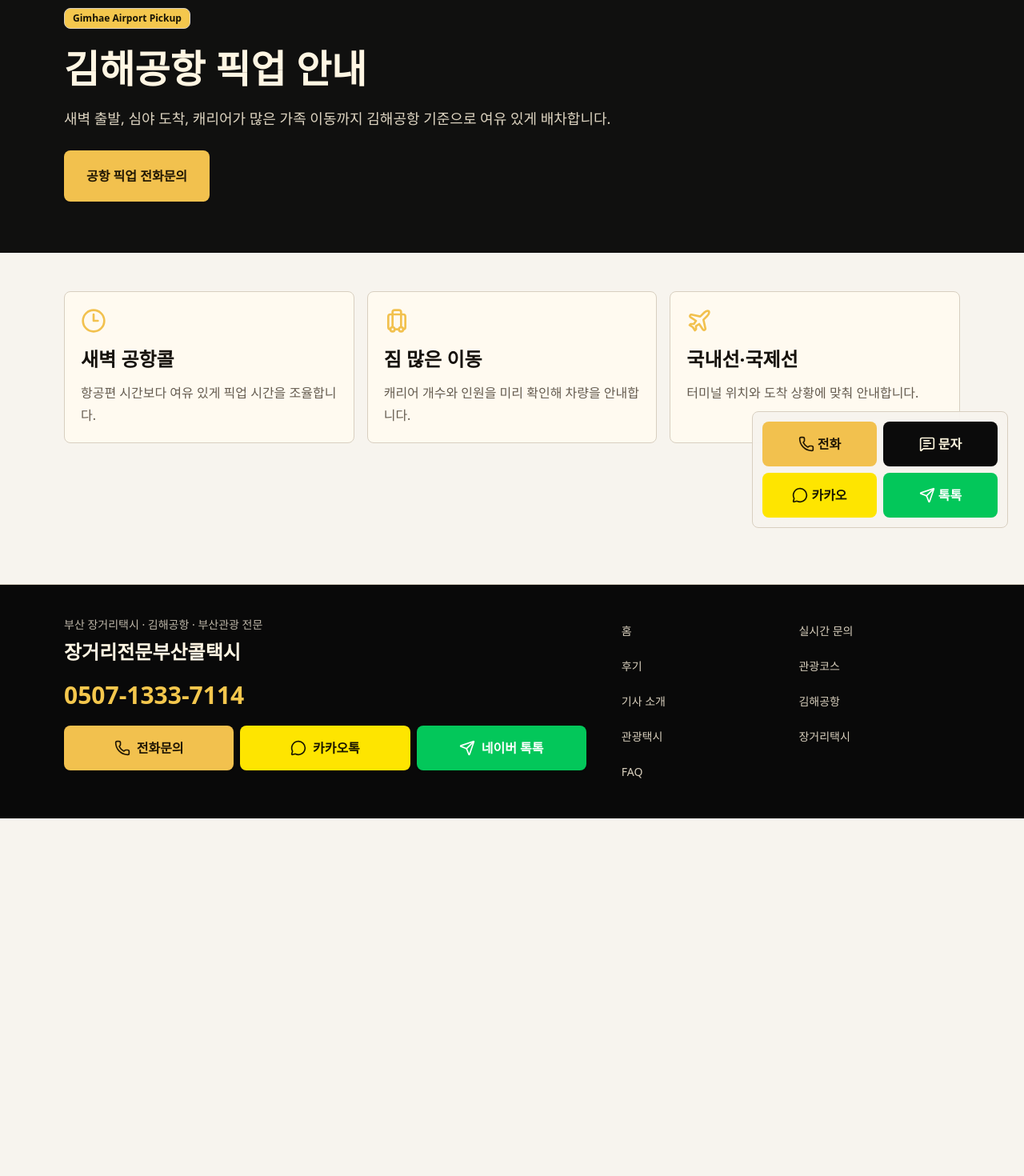
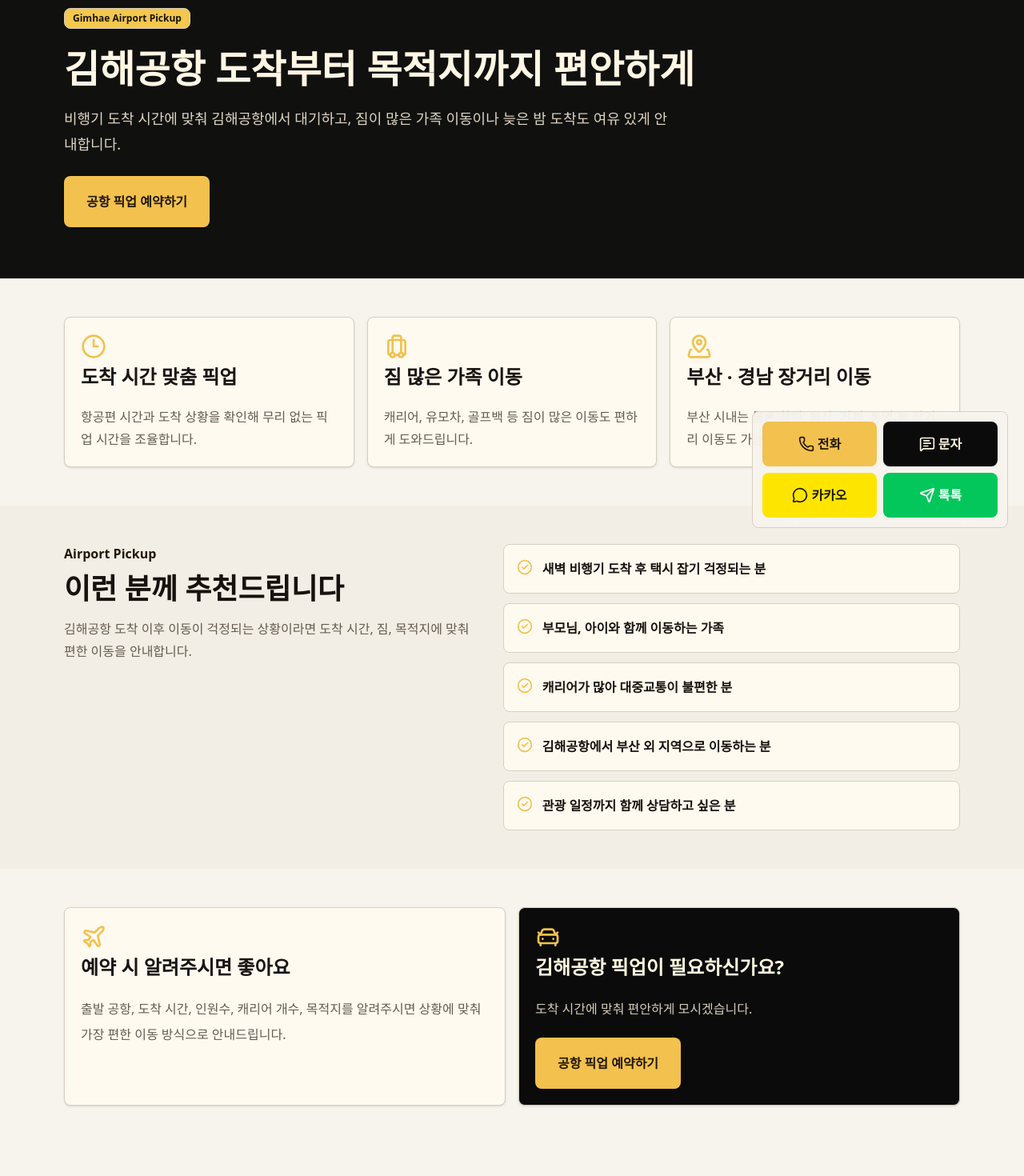
Before and after one commit to jintel5555/busan-calltaxi-homepage, a Next.js app: page /gimhae-airport-pickup in a window 1280 px wide. Shown: the part 120-1590 px from the top of the page at 80% size. Before the commit the page ends 1143 px from the top, so only its background shows below. Built offline with nearby package versions, Linux system fonts and the light colour scheme; no server answers.

Commit message:
Update Gimhae airport pickup detail page

```diff
--- a/app/gimhae-airport-pickup/page.tsx
+++ b/app/gimhae-airport-pickup/page.tsx
@@ -1,42 +1,123 @@
 import type { Metadata } from "next";
-import { Clock3, Luggage, Plane } from "lucide-react";
+import { CarFront, CheckCircle2, Clock3, Luggage, MapPinned, Plane } from "lucide-react";
 import { PageHero } from "@/components/sections/page-hero";
 import { Button } from "@/components/ui/button";
+import { Card, CardContent, CardHeader, CardTitle } from "@/components/ui/card";
 import { siteConfig } from "@/lib/site";
 
 export const metadata: Metadata = {
   title: "김해공항 픽업 안내",
-  description: "김해공항택시, 부산공항픽업, 새벽 공항콜 예약 안내. 부산 전 지역에서 김해공항 이동 상담."
+  description: "김해공항택시, 부산공항픽업, 새벽 공항콜 예약 안내. 가족 이동과 부산·경남 장거리 이동 상담."
 };
+
+const pickupCards = [
+  {
+    icon: Clock3,
+    title: "도착 시간 맞춤 픽업",
+    text: "항공편 시간과 도착 상황을 확인해 무리 없는 픽업 시간을 조율합니다."
+  },
+  {
+    icon: Luggage,
+    title: "짐 많은 가족 이동",
+    text: "캐리어, 유모차, 골프백 등 짐이 많은 이동도 편하게 도와드립니다."
+  },
+  {
+    icon: MapPinned,
+    title: "부산 · 경남 장거리 이동",
+    text: "부산 시내는 물론 창원, 울산, 거제, 통영 등 장거리 이동도 가능합니다."
+  }
+];
+
+const recommendedFor = [
+  "새벽 비행기 도착 후 택시 잡기 걱정되는 분",
+  "부모님, 아이와 함께 이동하는 가족",
+  "캐리어가 많아 대중교통이 불편한 분",
+  "김해공항에서 부산 외 지역으로 이동하는 분",
+  "관광 일정까지 함께 상담하고 싶은 분"
+];
 
 export default function GimhaeAirportPickupPage() {
   return (
     <>
       <PageHero
         eyebrow="Gimhae Airport Pickup"
-        title="김해공항 픽업 안내"
-        description="새벽 출발, 심야 도착, 캐리어가 많은 가족 이동까지 김해공항 기준으로 여유 있게 배차합니다."
+        title="김해공항 도착부터 목적지까지 편안하게"
+        description="비행기 도착 시간에 맞춰 김해공항에서 대기하고, 짐이 많은 가족 이동이나 늦은 밤 도착도 여유 있게 안내합니다."
       >
         <Button asChild size="xl" variant="accent">
-          <a href={siteConfig.phoneHref}>공항 픽업 전화문의</a>
+          <a href={siteConfig.kakaoChatUrl} target="_blank" rel="noreferrer">
+            공항 픽업 예약하기
+          </a>
         </Button>
       </PageHero>
+
       <section className="py-12">
         <div className="mx-auto grid max-w-6xl gap-4 px-4 md:grid-cols-3">
-          {[
-            { icon: Clock3, title: "새벽 공항콜", text: "항공편 시간보다 여유 있게 픽업 시간을 조율합니다." },
-            { icon: Luggage, title: "짐 많은 이동", text: "캐리어 개수와 인원을 미리 확인해 차량을 안내합니다." },
-            { icon: Plane, title: "국내선·국제선", text: "터미널 위치와 도착 상황에 맞춰 안내합니다." }
-          ].map((item) => {
+          {pickupCards.map((item) => {
             const Icon = item.icon;
             return (
-              <div key={item.title} className="rounded-lg border bg-card p-5">
-                <Icon className="size-8 text-accent" />
-                <h2 className="mt-4 text-2xl font-black">{item.title}</h2>
-                <p className="mt-3 leading-7 text-muted-foreground">{item.text}</p>
-              </div>
+              <Card key={item.title}>
+                <CardHeader>
+                  <Icon className="size-8 text-accent" />
+                  <CardTitle className="text-2xl font-black">{item.title}</CardTitle>
+                </CardHeader>
+                <CardContent>
+                  <p className="leading-7 text-muted-foreground">{item.text}</p>
+                </CardContent>
+              </Card>
             );
           })}
+        </div>
+      </section>
+
+      <section className="bg-muted/45 py-12">
+        <div className="mx-auto grid max-w-6xl gap-8 px-4 lg:grid-cols-[0.95fr_1.05fr]">
+          <div>
+            <p className="font-bold text-accent-foreground dark:text-accent">Airport Pickup</p>
+            <h2 className="mt-3 text-3xl font-black md:text-4xl">이런 분께 추천드립니다</h2>
+            <p className="mt-4 leading-7 text-muted-foreground">
+              김해공항 도착 이후 이동이 걱정되는 상황이라면 도착 시간, 짐, 목적지에 맞춰 편한 이동을 안내합니다.
+            </p>
+          </div>
+          <div className="grid gap-3">
+            {recommendedFor.map((item) => (
+              <div key={item} className="flex items-start gap-3 rounded-lg border bg-card p-4">
+                <CheckCircle2 className="mt-0.5 size-5 shrink-0 text-accent" />
+                <span className="font-semibold leading-7">{item}</span>
+              </div>
+            ))}
+          </div>
+        </div>
+      </section>
+
+      <section className="py-12">
+        <div className="mx-auto grid max-w-6xl gap-4 px-4 md:grid-cols-[1fr_1fr]">
+          <Card>
+            <CardHeader>
+              <Plane className="size-8 text-accent" />
+              <CardTitle className="text-2xl font-black">예약 시 알려주시면 좋아요</CardTitle>
+            </CardHeader>
+            <CardContent>
+              <p className="leading-8 text-muted-foreground">
+                출발 공항, 도착 시간, 인원수, 캐리어 개수, 목적지를 알려주시면 상황에 맞춰 가장 편한 이동
+                방식으로 안내드립니다.
+              </p>
+            </CardContent>
+          </Card>
+          <Card className="bg-primary text-primary-foreground">
+            <CardHeader>
+              <CarFront className="size-8 text-accent" />
+              <CardTitle className="text-2xl font-black">김해공항 픽업이 필요하신가요?</CardTitle>
+            </CardHeader>
+            <CardContent className="space-y-5">
+              <p className="leading-8 text-primary-foreground/82">도착 시간에 맞춰 편안하게 모시겠습니다.</p>
+              <Button asChild size="xl" variant="accent" className="w-full sm:w-auto">
+                <a href={siteConfig.kakaoChatUrl} target="_blank" rel="noreferrer">
+                  공항 픽업 예약하기
+                </a>
+              </Button>
+            </CardContent>
+          </Card>
         </div>
       </section>
     </>
```
